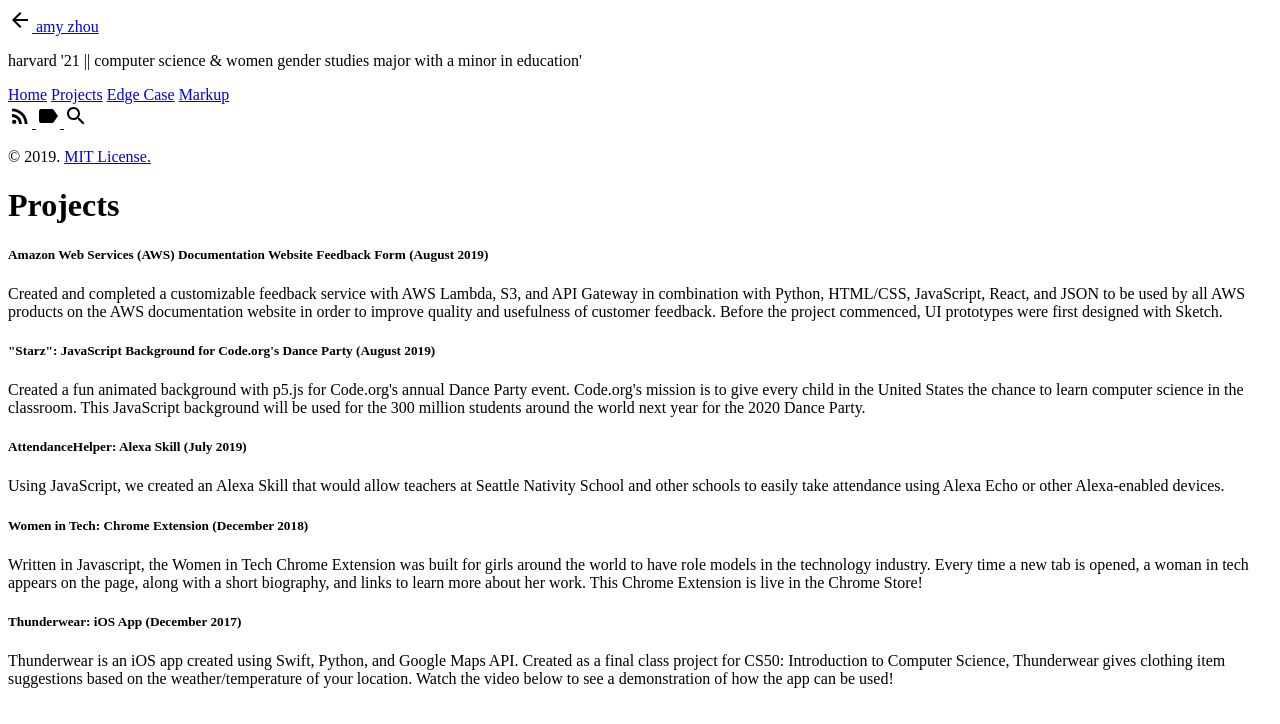
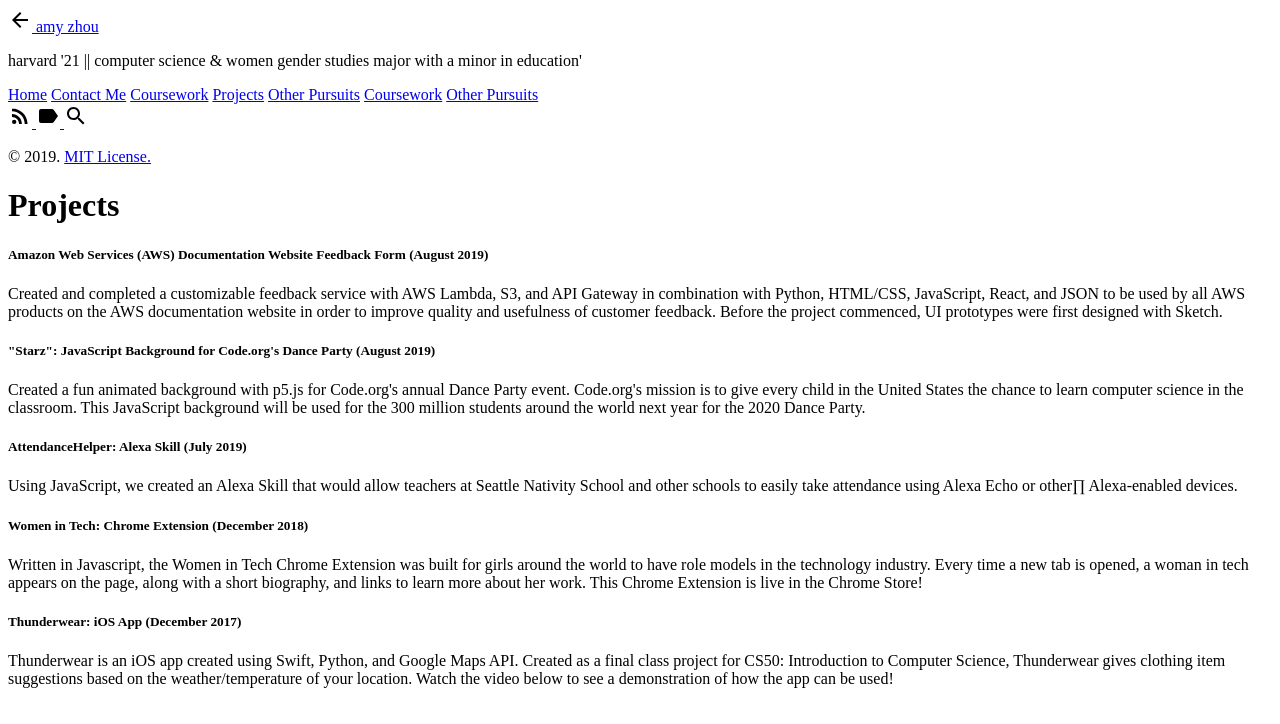
Before and after one commit to azhou4/azhou4.github.io, a Jekyll site: the page built from projects.html, in a window 1280 px wide, cut to the strip 0-724 px from the top of the page. Built offline with Jekyll 4.4.1, drawn with Linux system fonts in a browser that asks for light colours.

Commit message:
add new files

```diff
--- a/category/edge-case.md
+++ b/contact.html
@@ -1,6 +1,7 @@
 ---
-layout: category
-title: Edge Case
+layout: page
+title: Contact Me
+sidebar_link: true
 ---
 
 Sample category page. You need to create a page for each category.
--- a/category/markup.md
+++ b/coursework.html
@@ -1,6 +1,7 @@
 ---
 layout: category
-title: Markup
+title: Coursework
+sidebar_link: true
 ---
 
 Another sample category page.
--- a/projects.md
+++ b/projects.html
@@ -12,13 +12,13 @@
 <p> Created a fun animated background with p5.js for Code.org's annual Dance Party event. Code.org's mission is to give every child in the United States the chance to learn computer science in the classroom. This JavaScript background will be used for the 300 million students around the world next year for the 2020  Dance Party. </p>
 
 <h5> AttendanceHelper: Alexa Skill (July 2019) </h5>
-<p> Using JavaScript, we created an Alexa Skill that would allow teachers at Seattle Nativity School and other schools to easily take attendance using Alexa Echo or other Alexa-enabled devices. </p>
+<p> Using JavaScript, we created an Alexa Skill that would allow teachers at Seattle Nativity School and other schools to easily take attendance using Alexa Echo or other∏ Alexa-enabled devices. </p>
 
 <h5> Women in Tech: Chrome Extension (December 2018) </h5>
 <p>Written in Javascript, the Women in Tech Chrome Extension was built for girls around the world to have role models in the technology industry. Every time a new tab is opened, a woman in tech appears on the page, along with a short biography, and links to learn more about her work. This Chrome Extension is live in the Chrome Store!</p>
 
 <h5> Thunderwear: iOS App (December 2017) </h5>
-<p>Thunderwear is an iOS app created using Swift, Python, and Google Maps API. Created as a final class project for CS50: Introduction to Computer Science, Thunderwear gives clothing item suggestions based on the weather/temperature of your location. Watch the video below to see a demonstration of how the app can be used!
+<p>Thunderwear is an iOS app created using Swift, Python, and Google Maps API. Created as a final class project for CS50: Introduction to Computer Science, Thunderwear gives clothing item suggestions based on the weather/temperature of your location. Watch the video below to see a demonstration of how the app can be used!<br>
 
 <iframe style="margin: 40px" width="420" height="315" align="middle" src="https://www.youtube.com/embed/PfQu2mmKz8s">
 </iframe></p>
--- /dev/null
+++ b/pursuits.html
@@ -0,0 +1,5 @@
+---
+layout: category
+title: Other Pursuits
+sidebar_link: true
+---
```
